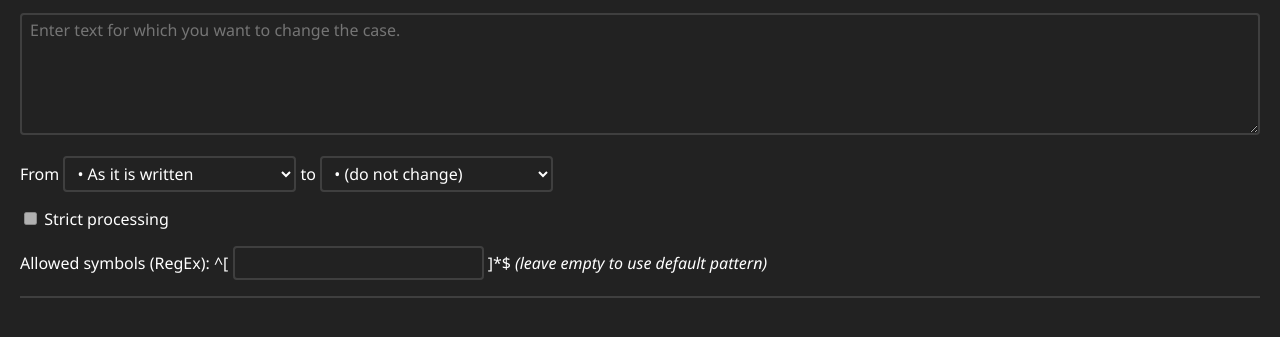
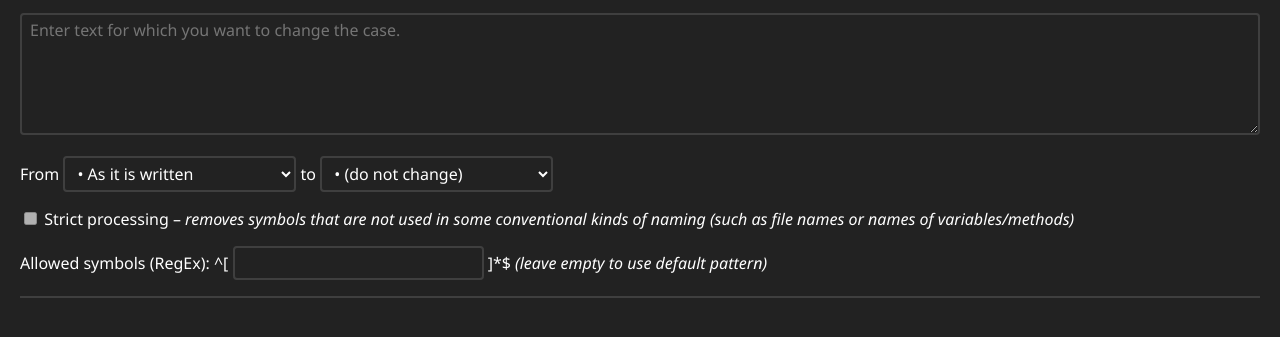
Before and after one commit to liledix4/caser, a plain HTML site: page index.html in a window 1280 px wide. Shown: the part 111-448 px from the top of the page. Drawn offline with Linux system fonts and the light colour scheme.

Commit message:
2025.01.12

```diff
--- a/index.html
+++ b/index.html
@@ -70,7 +70,7 @@
 <p>
     <label>
         <input type="checkbox" id="strict" disabled>
-        <span>Strict processing</span>
+        <span>Strict processing – <i>removes symbols that are not used in some conventional kinds of naming (such as file names or names of variables/methods)</i></span>
     </label>
 </p>
 <p>
```
